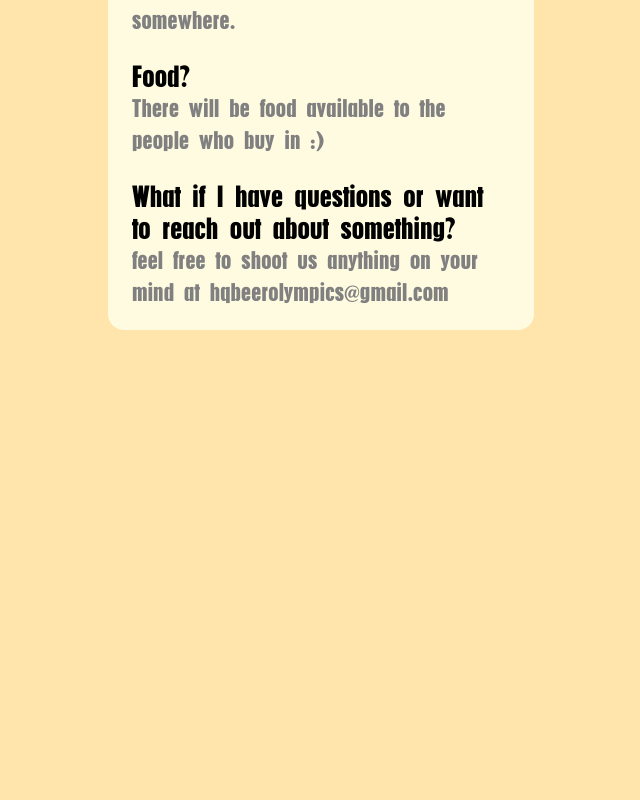
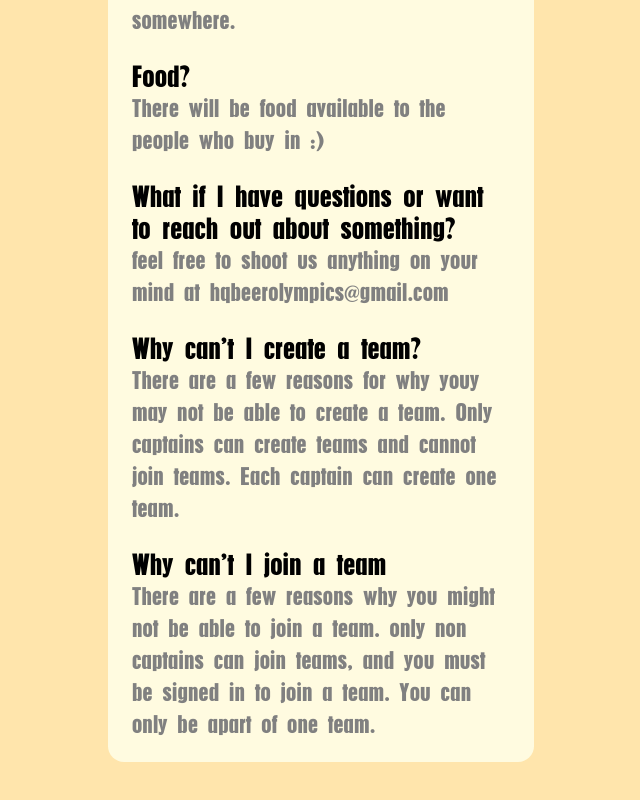
Before and after one commit to Zane-ThummBorst/HqOlympics, a React (Create React App) app in the folder client/: page /FAQ in a window 1280 px wide. Shown: the part 1032-1832 px from the top of the page, without its empty margins (319-959 px from the left). Before the commit the page ends 1402 px from the top, so only its background shows below. Built offline with nearby package versions, Linux system fonts and the light colour scheme.

Commit message:
Update FAQ.js

```diff
--- a/client/src/Components/FAQ.js
+++ b/client/src/Components/FAQ.js
@@ -97,6 +97,24 @@ const FAQ = () =>{
                         feel free to shoot us anything on your mind at hqbeerolympics@gmail.com
                     </Typography>
                 </Box>
+
+                <Box sx={{mt:3}}>
+                    <Typography fontFamily={'PilsenPlakat'} variant='h5' component='h6'>
+                        Why can't I create a team?
+                    </Typography>
+                    <Typography color={'grey'} fontFamily={'PilsenPlakat'} variant='h6' component='p'>
+                        There are a few reasons for why youy may not be able to create a team. Only captains can create teams and cannot join teams. Each captain can create one team.
+                    </Typography>
+                </Box>
+
+                <Box sx={{mt:3}}>
+                    <Typography fontFamily={'PilsenPlakat'} variant='h5' component='h6'>
+                        Why can't I join a team
+                    </Typography>
+                    <Typography color={'grey'} fontFamily={'PilsenPlakat'} variant='h6' component='p'>
+                        There are a few reasons why you might not be able to join a team. only non captains can join teams, and you must be signed in to join a team. You can only be apart of one team.
+                    </Typography>
+                </Box>
             </Grid>
             <Grid xs/>
         </Grid>
```
